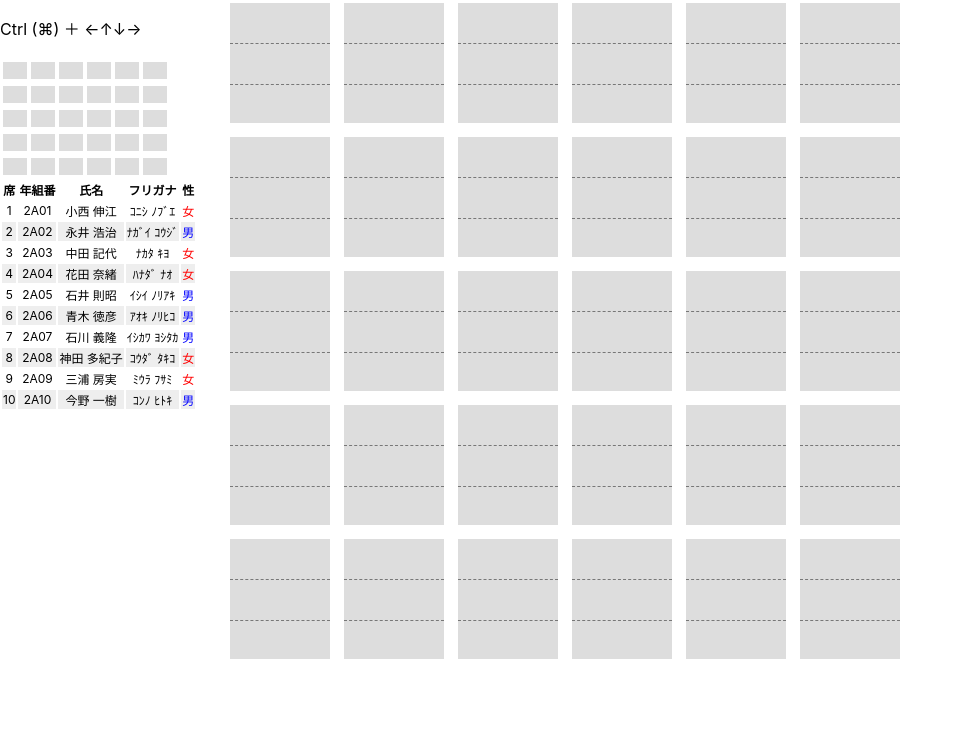
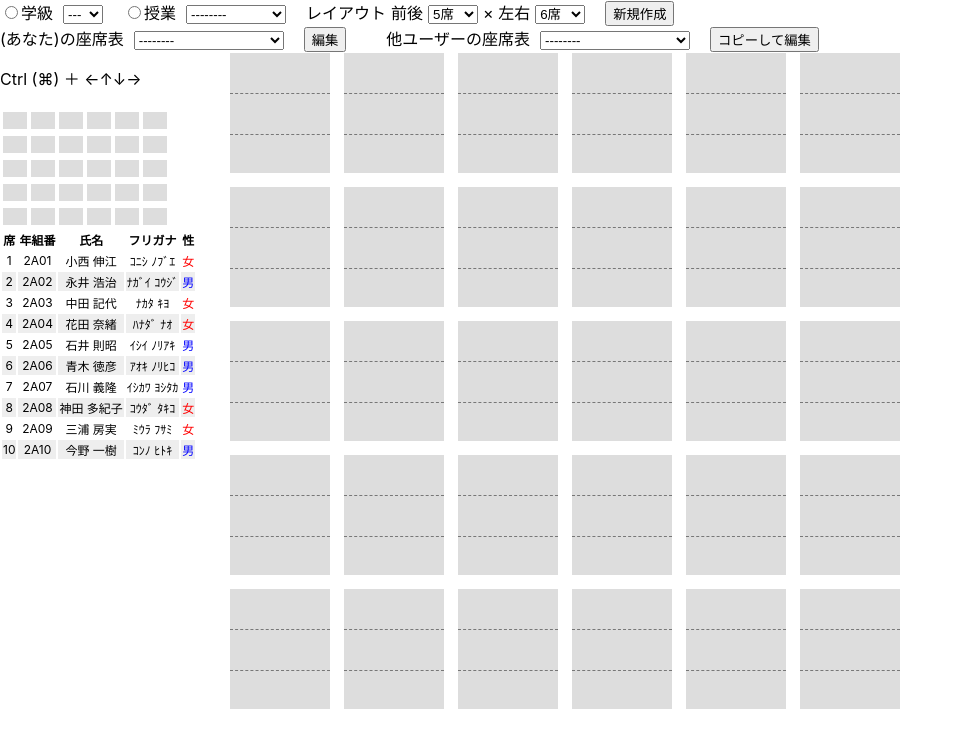
Before and after one commit to hf-since2021/seats_app, a React (Create React App) app in the folder sheets-web/: page / in a window 1280 px wide. Shown: the top 748 px of the page, without its empty margins (0-962 px from the left). Built offline with nearby package versions, Linux system fonts and the light colour scheme; no server answers.

Commit message:
新規作成のボタン等の作成

```diff
--- a/sheets-web/src/App.js
+++ b/sheets-web/src/App.js
@@ -23,11 +23,7 @@ const App = () => {
   ];
 
   const studentListURL = "http://localhost:3010/api/sheets/namelist";
-  // const data = [
-  //   {id: 1, name: "abc"},
-  //   {id: 2, name: "def"},
-  //   {id: 3, name: "ghi"},
-  // ];
+
   const params = {
     a: "xxx",
     b: "yyy",
@@ -113,6 +109,7 @@ const App = () => {
       };
     };
   };
+
   const changeValue = (e) => {
     const cellId = e.target.id.split("-").map(Number);
     const newSheet = [...sheet];
@@ -133,6 +130,83 @@ const App = () => {
   // props: rowIndex, columnIndex, selectText, moveFocus, sheet, changeValue
   return (
     <>
+      <div style={{height: "50px"}}>
+        <div style={{display: "inline-block"}}>
+          <input type="radio" name="list-type" value="klass" />
+          <div style={{display: "inline-block"}}>学級</div>
+          <select style={{width: "40px", "margin-left": "10px"}}>
+            <option value="1">---</option>
+            <option value="2">1A</option>
+            <option value="3">1B</option>
+            <option value="4">1C</option>
+            <option value="5">1D</option>
+          </select>
+        </div>
+        <div style={{display: "inline-block", "margin-left": "20px"}}>
+          <input type="radio" name="list-type" value="lesson" />
+          <div style={{display: "inline-block"}}>授業</div>
+          <select style={{width: "100px", "margin-left": "10px"}}>
+            <option value="1">--------</option>
+            <option value="2">1A-国語</option>
+            <option value="3">1B-国語</option>
+            <option value="4">1C-国語</option>
+            <option value="5">1D-国語</option>
+          </select>
+        </div>
+        <div style={{display: "inline-block", "margin-left": "20px"}}>
+          <div style={{display: "inline-block"}}>レイアウト</div>
+          <div style={{display: "inline-block", "margin-left": "5px"}}>前後</div>
+          <select style={{width: "50px", "margin-left": "5px"}}>
+            <option value="4">4席</option>
+            <option value="5" selected>5席</option>
+            <option value="6">6席</option>
+            <option value="7">7席</option>
+            <option value="8">8席</option>
+          </select>
+          <div style={{display: "inline-block", "margin-left": "5px"}}>× 左右</div>
+          <select style={{width: "50px", "margin-left": "5px"}}>
+            <option value="4">4席</option>
+            <option value="5">5席</option>
+            <option value="6" selected>6席</option>
+            <option value="7">7席</option>
+            <option value="8">8席</option>
+          </select>
+        </div>
+        <div style={{display: "inline-block", "margin-left": "20px"}}>
+          <button>新規作成</button>
+        </div>
+
+        <br></br>
+
+        <div style={{display: "inline-block"}}>
+          (あなた)の座席表
+        </div>
+        <select style={{width: "150px", "margin-left": "10px"}}>
+          <option value="1">--------</option>
+          <option value="2">1A-国語（１）</option>
+          <option value="3">1B-国語（１）</option>
+          <option value="4">1C-国語（１）</option>
+          <option value="5">1D-国語（１）</option>
+        </select>
+        <div style={{display: "inline-block", "margin-left": "20px"}}>
+          <button>編集</button>
+        </div>
+
+        <div style={{display: "inline-block", "margin-left": "40px"}}>
+          他ユーザーの座席表
+        </div>
+        <select style={{width: "150px", "margin-left": "10px"}}>
+          <option value="1">--------</option>
+          <option value="2">1A-数学（１）</option>
+          <option value="3">1B-数学（１）</option>
+          <option value="4">1C-数学（１）</option>
+          <option value="5">1D-数学（１）</option>
+        </select>
+        <div style={{display: "inline-block", "margin-left": "20px"}}>
+          <button>コピーして編集</button>
+        </div>
+      </div>
+
       <div style={{display: "table"}}>
         <div style={{display: "table-cell", "padding-right": "30px", "vertical-align": "top"}}>
           <SheetTable
```
Also changed, not shown: 1 other file (tests, documents, lock files or other folders).
